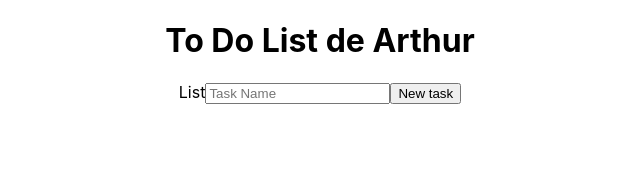
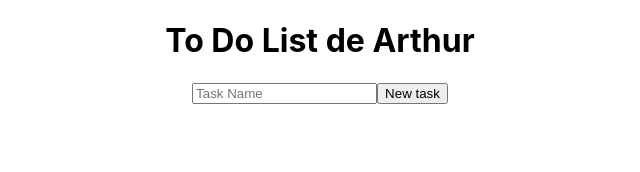
Before and after one commit to GeoffMrc/Tuto, a React (Create React App) app in the folder tutos/: page / in a window 1280 px wide. Shown: the top 172 px of the page, without its empty margins (320-960 px from the left). Built offline with nearby package versions, Linux system fonts and the light colour scheme.

Commit message:
refactor(List): remove useless text

```diff
--- a/tutos/src/components/List/index.js
+++ b/tutos/src/components/List/index.js
@@ -8,7 +8,6 @@ const List = () => {
 
   return (
     <div>
-      List
       <NewTask addNewTask={addNewTask} />
       {tasks.map((task, index) => (
         <div key={task + index}>
```
